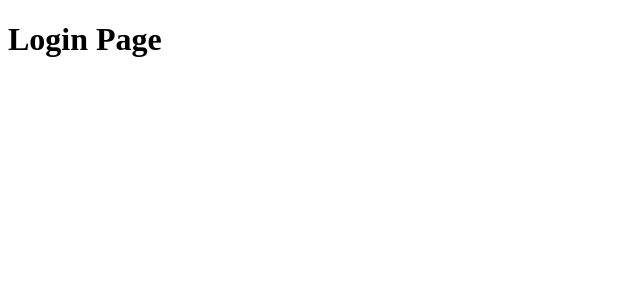
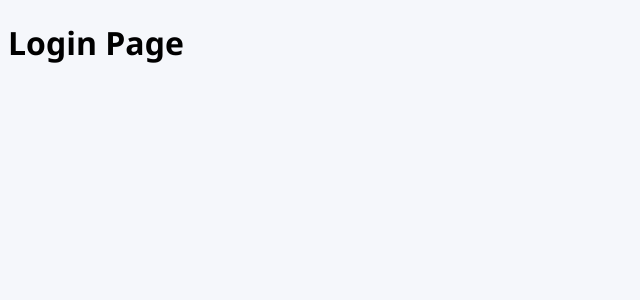
Before and after one commit to preenavi/bank-fraud-monitoring-system, a React app in the folder frontend/: page / in a window 1280 px wide. Shown: the top 300 px of the page, without its empty margins (0-640 px from the left). Built offline with nearby package versions, Linux system fonts and the light colour scheme; the HTML template or start-up script is replaced by a standard one.

Commit message:
Added common theme styling for frontend

```diff
--- a/frontend/src/main.jsx
+++ b/frontend/src/main.jsx
@@ -1,7 +1,7 @@
 import { StrictMode } from 'react'
 import { createRoot } from 'react-dom/client'
 import App from './App.jsx'
-
+import "./styles/theme.css";
 createRoot(document.getElementById('root')).render(
   <StrictMode>
     <App />
--- /dev/null
+++ b/frontend/src/styles/theme.css
@@ -0,0 +1,13 @@
+:root {
+  --primary-color: #1e3a8a;
+  --secondary-color: #3b82f6;
+  --background-color: #f5f7fb;
+  --card-color: #ffffff;
+  --text-color: #333;
+  --danger-color: #ef4444;
+}
+
+body {
+  font-family: "Segoe UI", sans-serif;
+  background-color: var(--background-color);
+}
```
